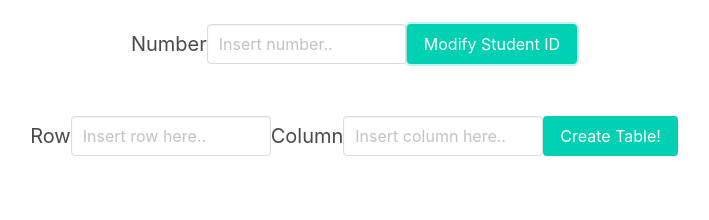
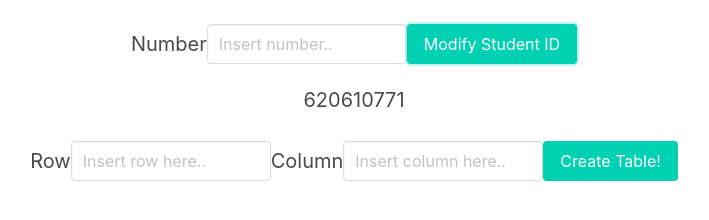
Before and after one commit to cpe-cmu-261207/quiz11-Akaifox16, a plain HTML site: page index.html in a window 1280 px wide. Both pictures are taken after a click on the button "Modify Student ID". Shown: the whole page, without its empty margins (286-995 px from the left). Drawn offline with nearby package versions, Linux system fonts and the light colour scheme.

Commit message:
ข้อแรก

```diff
--- a/app_template.js
+++ b/app_template.js
@@ -1 +1,16 @@
 //your code here!
+document.addEventListener('DOMContentLoaded',function(){
+    document.querySelector("#button-compute").onclick = (e)=>{
+            const minusstdID = document.querySelector("#input-number").value
+            let result = document.querySelector("#compute-result")
+            result.innerHTML = 620610771 -  Number(minusstdID)
+            console.log(result)
+            return 0
+        }
+
+    document.getElementById("button-create-table").onclick = () =>{
+        document.getElementById("table")
+        const subjCol = document.createElement('td')
+        const row = document.createElement("tr")
+    }
+})
--- a/index.html
+++ b/index.html
@@ -20,7 +20,7 @@
 
     <div class='level'>
         <div class='level-item'>
-            <a id='compute-result' class='subtitle'></a>
+            <p id='compute-result' class='subtitle'></p>
         </div>
     </div>
 
```
